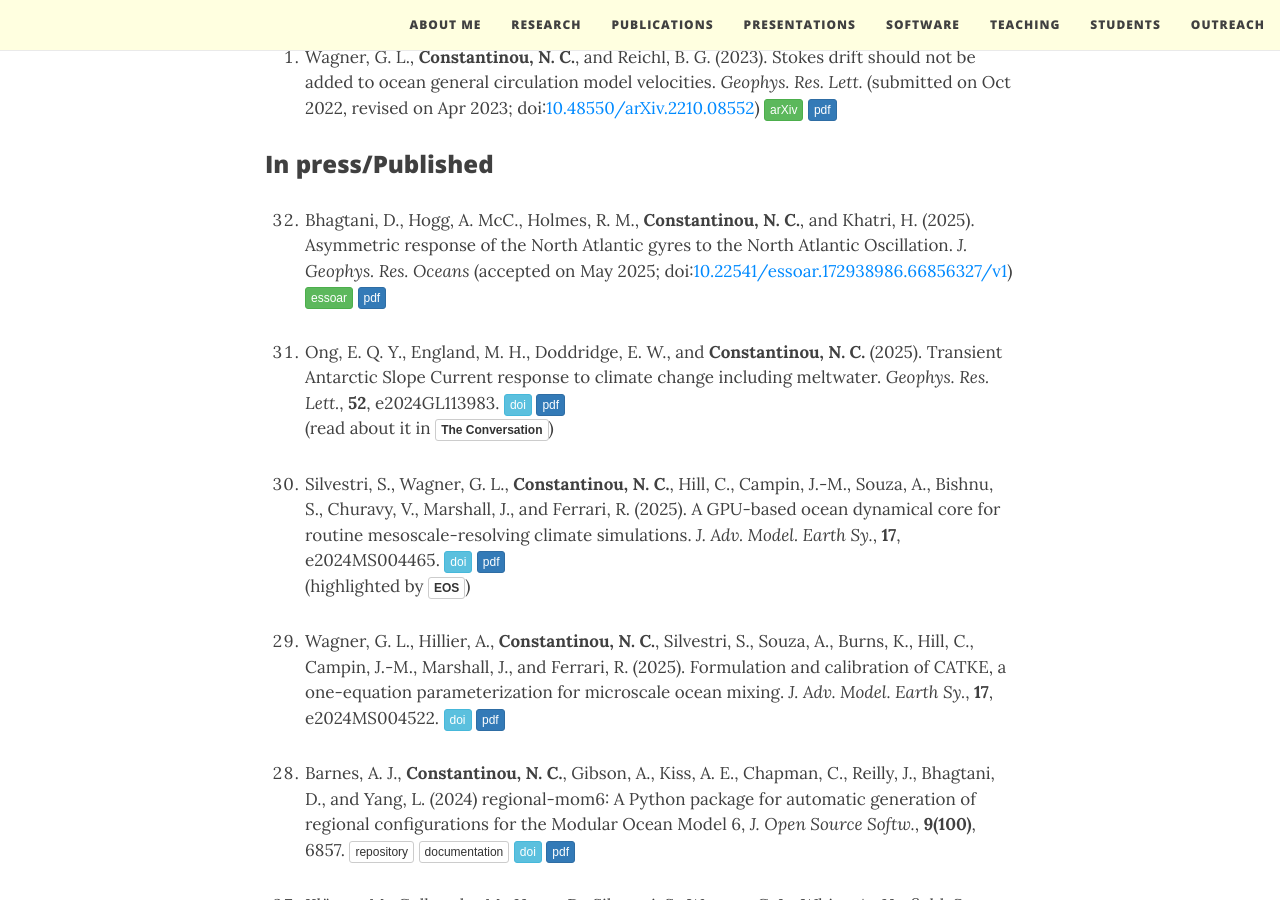
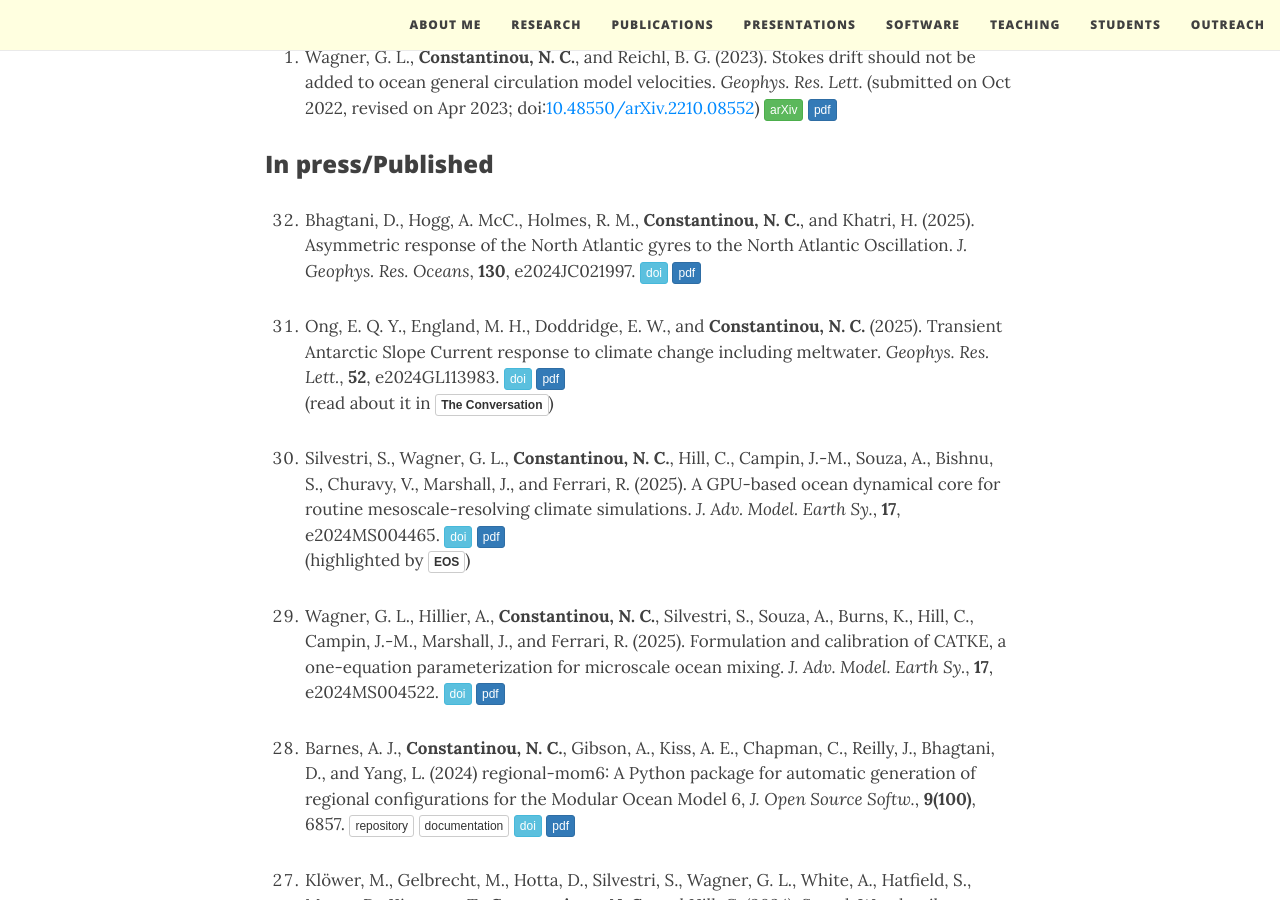
Before and after one commit to navidcy/navidcy.github.io, a Jekyll site: the page built from publications.md, in a window 1280 px wide and 900 px high, scrolled down 975 px. Built offline with Jekyll 4.4.1, drawn with Linux system fonts in a browser that asks for light colours; nearby versions of some CDN libraries; comment, search, counter and statistics services are not loaded.

Commit message:
gyres-NAO published

```diff
--- a/publications.md
+++ b/publications.md
@@ -33,11 +33,12 @@
 
 ### In press/Published
 
-0. Bhagtani, D., Hogg, A. McC., Holmes, R. M., **Constantinou, N. C.**, and Khatri, H. (2025). Asymmetric response of the North Atlantic gyres to the North Atlantic Oscillation. _J. Geophys. Res. Oceans_ (accepted on May 2025; doi:[10.22541/essoar.172938986.66856327/v1](https://doi.org/10.22541/essoar.172938986.66856327/v1){:target="_blank"}) [<span class="btn btn-success btn-xs{{end}}" style="font-family:sans-serif;">essoar</span>](https://doi.org/10.22541/essoar.172938986.66856327/v1){:target="_blank"} [<span class="btn btn-primary btn-xs{{end}}" style="font-family:sans-serif;">pdf</span>][gyres-NAO]
+0. Bhagtani, D., Hogg, A. McC., Holmes, R. M., **Constantinou, N. C.**, and Khatri, H. (2025). Asymmetric response of the North Atlantic gyres to the North Atlantic Oscillation. _J. Geophys. Res. Oceans_, **130**, e2024JC021997. [<span class="btn btn-info btn-xs{{end}}" style="font-family:sans-serif;">doi</span>][gyres-NAO-doi]{:target="_blank"} [<span class="btn btn-primary btn-xs{{end}}" style="font-family:sans-serif;">pdf</span>][gyres-NAO] <span align="right" class='altmetric-embed' data-badge-type="2" data-condensed="true" data-hide-less-than="2" data-doi="10.1029/2024JC021997"></span><br/>
 
 
 0. Ong, E. Q. Y., England, M. H., Doddridge, E. W., and **Constantinou, N. C.** (2025). Transient Antarctic Slope Current response to climate change including meltwater. _Geophys. Res. Lett._, **52**, e2024GL113983. [<span class="btn btn-info btn-xs{{end}}" style="font-family:sans-serif;">doi</span>][asc-meltwater-doi]{:target="_blank"} [<span class="btn btn-primary btn-xs{{end}}" style="font-family:sans-serif;">pdf</span>][asc-meltwater] <span align="right" class='altmetric-embed' data-badge-type="2" data-condensed="true" data-hide-less-than="2" data-doi="10.1029/2024GL113983"></span><br/>
 (read about it in [<span class="btn btn-default btn-xs{{end}}" style="font-family:sans-serif;"><b>The Conversation</b></span>][theconversation-asc-meltwater]{:target="_blank"})
+
 
 0. Silvestri, S., Wagner, G. L., **Constantinou, N. C.**, Hill, C., Campin, J.-M., Souza, A., Bishnu, S., Churavy, V., Marshall, J., and Ferrari, R. (2025). A GPU-based ocean dynamical core for routine mesoscale-resolving climate simulations. _J. Adv. Model. Earth Sy._, **17**, e2024MS004465. [<span class="btn btn-info btn-xs{{end}}" style="font-family:sans-serif;">doi</span>][mesoscale-gpu-dycore-doi]{:target="_blank"} [<span class="btn btn-primary btn-xs{{end}}" style="font-family:sans-serif;">pdf</span>][mesoscale-gpu-dycore] <span align="right" class='altmetric-embed' data-badge-type="2" data-condensed="true" data-hide-less-than="2" data-doi="10.1029/2024MS004465"></span><br/>
 (highlighted by [<span class="btn btn-default btn-xs{{end}}" style="font-family:sans-serif;"><b>EOS</b></span>][mesoscale-gpu-dycore-eos]{:target="_blank"})<br/>
```
Also changed, not shown: other parts of publications.md (+1 -0 lines).
